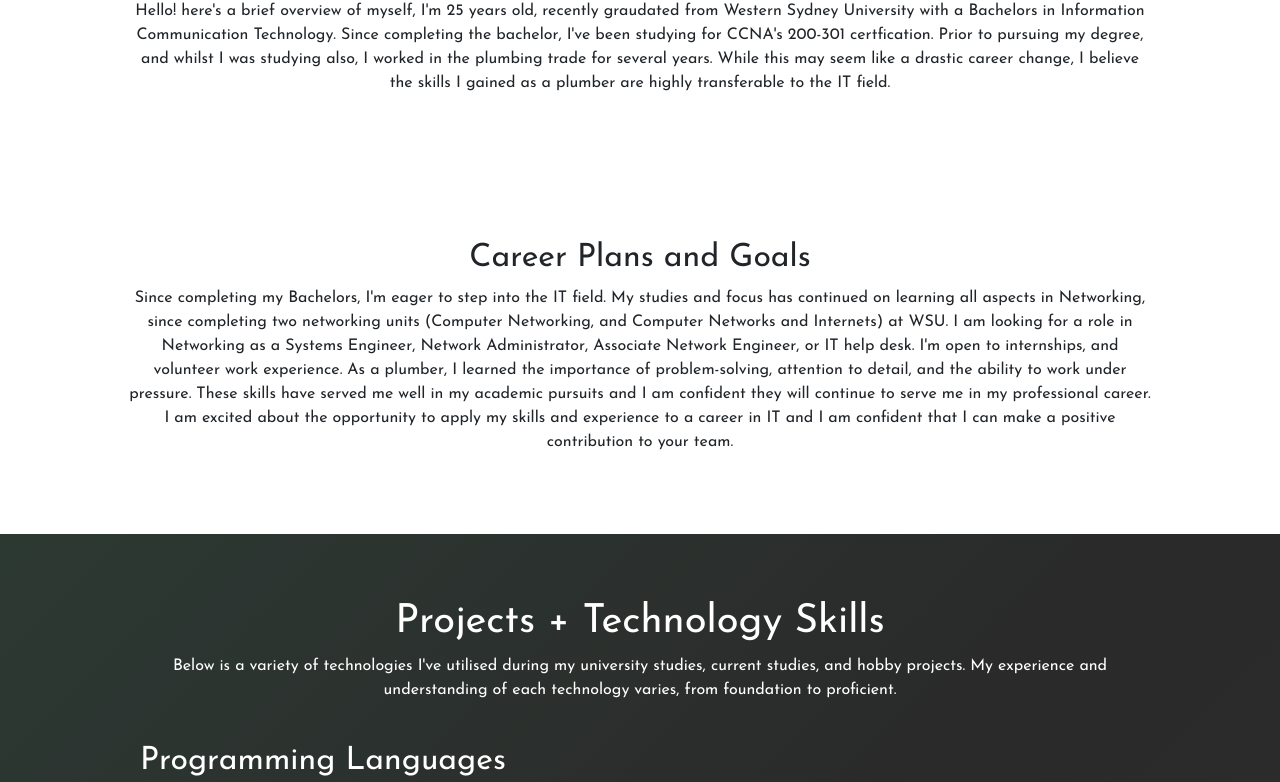
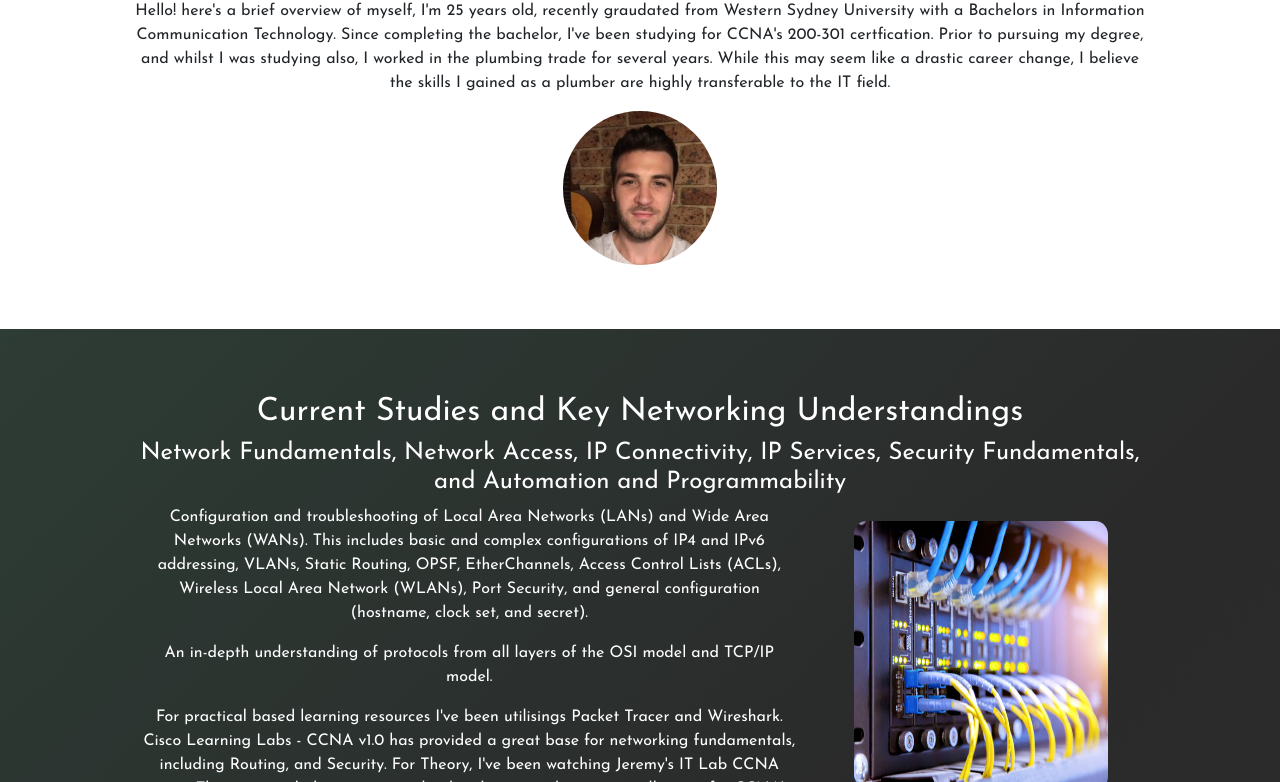
Before and after one commit to royburgmann/royburgmann.github.io, a plain HTML site: page index.html in a window 1280 px wide. Shown: the part 661-1443 px from the top of the page. Drawn offline with nearby package versions, Linux system fonts and the light colour scheme; a web font is replaced by a local one.

Commit message:
Addition of IT understandings

```diff
--- a/index.html
+++ b/index.html
@@ -44,7 +44,28 @@
             whilst I was studying also, I worked in the plumbing trade for several years. While this may seem like a drastic career change, I believe the
             skills I gained as a plumber are highly transferable to the IT field.
         </p>
+        <img id="self_portrait" src="/images/self_portrait.jpeg" alt="self_portrait" width="15%" height="15%">
       </section>
+      <section class="content_studies">
+        <h2>Current Studies and Key Networking Understandings</h2>
+        <h4>Network Fundamentals, Network Access, IP Connectivity, IP Services, Security Fundamentals, and Automation and Programmability</h4>
+        <div class="container">
+          <div class="row">
+            <div class="col-sm-8">
+              <p>Configuration and troubleshooting of Local Area Networks (LANs) and Wide Area Networks (WANs). This includes basic and complex configurations of IP4 and IPv6 addressing, VLANs, Static Routing, OPSF,
+                EtherChannels, Access Control Lists (ACLs), Wireless Local Area Network (WLANs), Port Security, and general configuration (hostname, clock set, and secret).</p>
+                <p>An in-depth understanding of protocols from all layers of the OSI model and TCP/IP model.</p>
+                <p>For practical based learning resources I've been utilisings Packet Tracer and Wireshark. Cisco Learning Labs - CCNA v1.0 has provided a great base for networking fundamentals, including Routing, and
+                  Security. For Theory, I've been watching Jeremy's IT Lab CCNA series. This series includes over 110 in-depth video tutorials, covering all topics for CCNA's 201-300 certification.
+                </p>
+            </div>
+            <div class="col-sm-4">
+              <div class="img_position">
+                <img id="network_switch" src="/images/networking.jpeg" alt="networking_switches">
+              </div>
+            </div>
+          </div>
+    </section>
       <section class="content">
         <h2>Career Plans and Goals</h2>
         <p>Since completing my Bachelors, I'm eager to step into the IT field. My studies and focus has continued on learning all aspects in Networking, since
--- a/style.css
+++ b/style.css
@@ -177,3 +177,36 @@ body {
 {
     text-align: left;
 }
+
+.content_studies
+{
+    color: white;
+    padding:5% 10%;
+    text-align:center;
+}
+
+.content_studies h2
+{
+    text-align: center;
+}
+
+#self_portrait
+{
+    border-radius: 50%;
+}
+
+.img_position
+{
+  height: 100%;
+  display: block;
+  margin-top: 5%;
+  margin-left: auto;
+  margin-right: auto;
+}
+
+#network_switch
+{
+    width: 80%;
+    height: 80%;
+    border-radius: 5%;
+}
```
Also changed, not shown: images/networking.jpeg (added), 2 other files.
